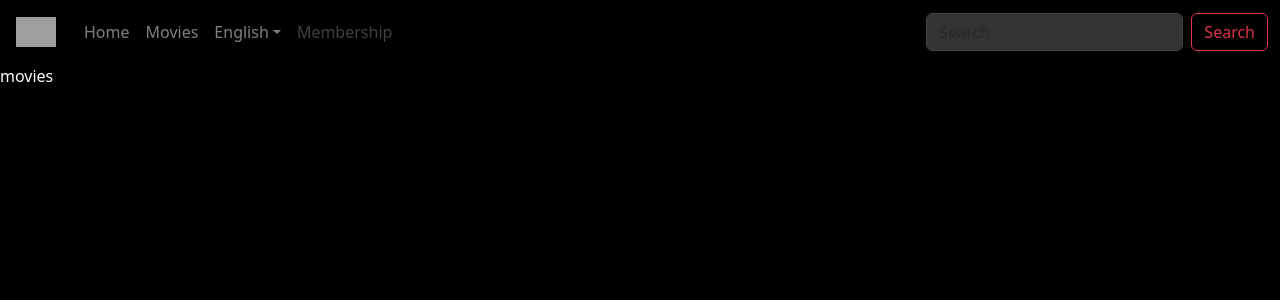
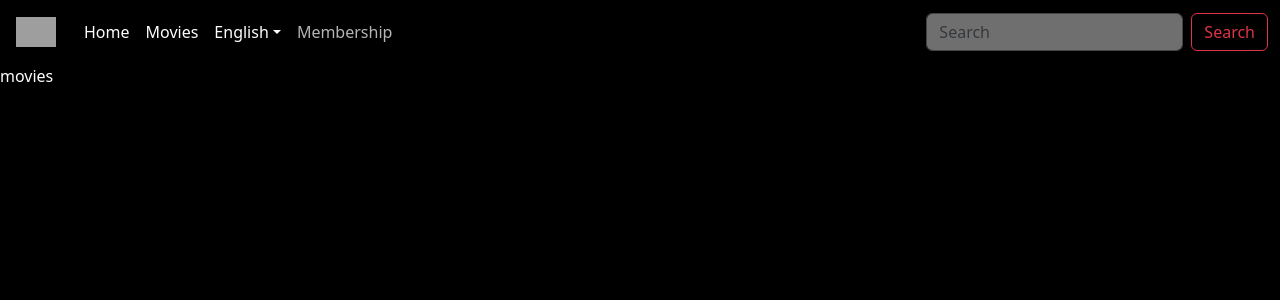
Before and after one commit to sweetyamy/nelflix, a React (Create React App) app: page /movies in a window 1280 px wide. Shown: the top 300 px of the page. Built offline with nearby package versions, Linux system fonts and the light colour scheme; no server answers; grey boxes are pictures that could not be loaded.

Commit message:
mobile nav color changed

```diff
--- a/src/layout/AppLayout.jsx
+++ b/src/layout/AppLayout.jsx
@@ -7,7 +7,7 @@ import './NavbarStyle.css';
 const AppLayout = () => {
   return (
     <div>
-    <Navbar expand="lg" variant="dark" bg="black">
+    <Navbar expand="lg" variant="dark" bg="black" className="navbar-container">
       <Container fluid>
         <Navbar.Brand href="/"><img height={30} className="m-1" src="https://static.vecteezy.com/system/resources/previews/017/396/814/original/netflix-mobile-application-logo-free-png.png" alt="logo" /></Navbar.Brand>
         <Navbar.Toggle aria-controls="navbarScroll" />
@@ -19,7 +19,7 @@ const AppLayout = () => {
           >
             <Nav.Link href="/">Home</Nav.Link>
             <Nav.Link href="/movies">Movies</Nav.Link>
-            <NavDropdown title="English" id="navbarScrollingDropdown">
+            <NavDropdown title="English" id="navbarScrollingDropdown" className='lang-dropdown'>
               <NavDropdown.Item href="/movies">English</NavDropdown.Item>
               <NavDropdown.Item href="/movies">
               français
@@ -29,7 +29,7 @@ const AppLayout = () => {
                 한국어
               </NavDropdown.Item>
             </NavDropdown>
-            <Nav.Link href="#" disabled>
+            <Nav.Link href="#" disabled className='nav-membership'>
               Membership
             </Nav.Link>
           </Nav>
--- a/src/layout/NavbarStyle.css
+++ b/src/layout/NavbarStyle.css
@@ -1,5 +1,28 @@
+.navbar-container .nav-link {
+  color: white !important;
+}
+
+.navbar-container .nav-link:hover, .nav-link.disabled {
+  color: rgb(182, 181, 181) !important;/* Optional: Change color on hover */
+}
+
 .dark-search {
-    background-color: #333;
+    background-color: #6f6f6f;
     color: #fff;
     border-color: #444;
   }
+
+
+@media (max-width: 768px) {
+  .navbar-container{
+    padding: 15px;
+  }
+
+  .lang-dropdown {
+      display: none;
+  }
+
+  .nav-membership {
+    display: none;
+}
+}
--- a/src/pages/Homepage/components/Banner/BannerStyle.css
+++ b/src/pages/Homepage/components/Banner/BannerStyle.css
@@ -31,3 +31,22 @@
 .banner-txt-area > * {
     z-index: 2;
 }
+
+@media (max-width: 768px) {
+    .banner-txt-area {
+        width: 100%;
+        height: 100%;
+        display: flex;
+        flex-direction: column;
+        justify-content: center;
+        padding: 2rem;
+    }
+
+    .banner-title {
+        font-size: 2rem;
+    }
+
+    .banner-overview {
+        font-size: 0.8rem;
+    }
+}
--- a/src/pages/Homepage/components/Banner/TopMoviesBanner.jsx
+++ b/src/pages/Homepage/components/Banner/TopMoviesBanner.jsx
@@ -41,8 +41,8 @@ const Banner = () => {
         className="banner"
       >
         <div className="banner-txt-area">
-            <h1>{results[0].title}</h1>
-            <p>{results[0].overview}</p>
+            <h1 className='banner-title'>{results[0].title}</h1>
+            <p className='banner-overview'>{results[0].overview}</p>
         </div>
 
         </div>
```
